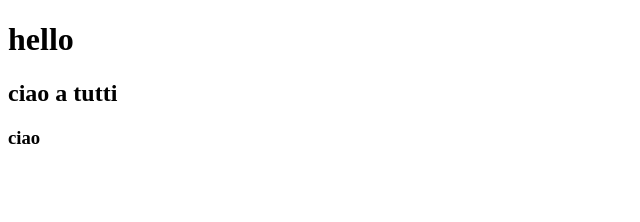
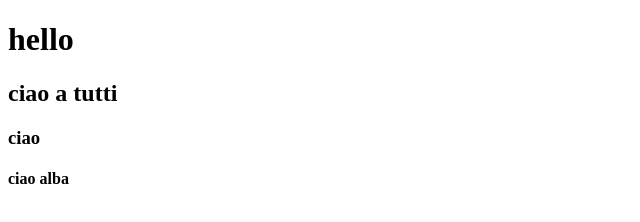
Before and after one commit to AlessandroDico/branch_1, a plain HTML site: page index.html in a window 1280 px wide. Shown: the full height of the page, 0-640 px from the left. Drawn offline with Linux system fonts and the light colour scheme.

Commit message:
aggiunto h4

```diff
--- a/index.html
+++ b/index.html
@@ -8,5 +8,6 @@
         <h1>hello</h1>
         <h2>ciao a tutti</h2>
         <h3>ciao</h3>
+        <h4>ciao alba</h4>
     </body>
 </html>
```
